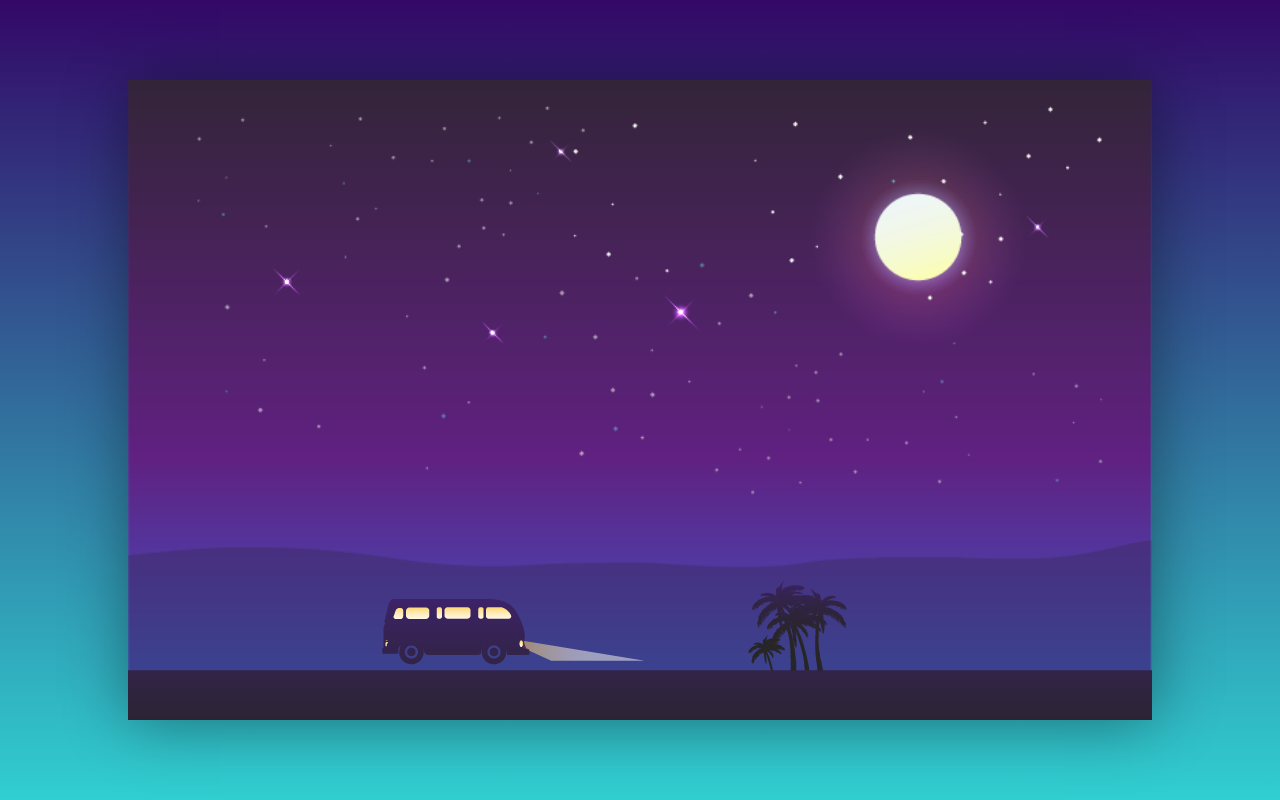
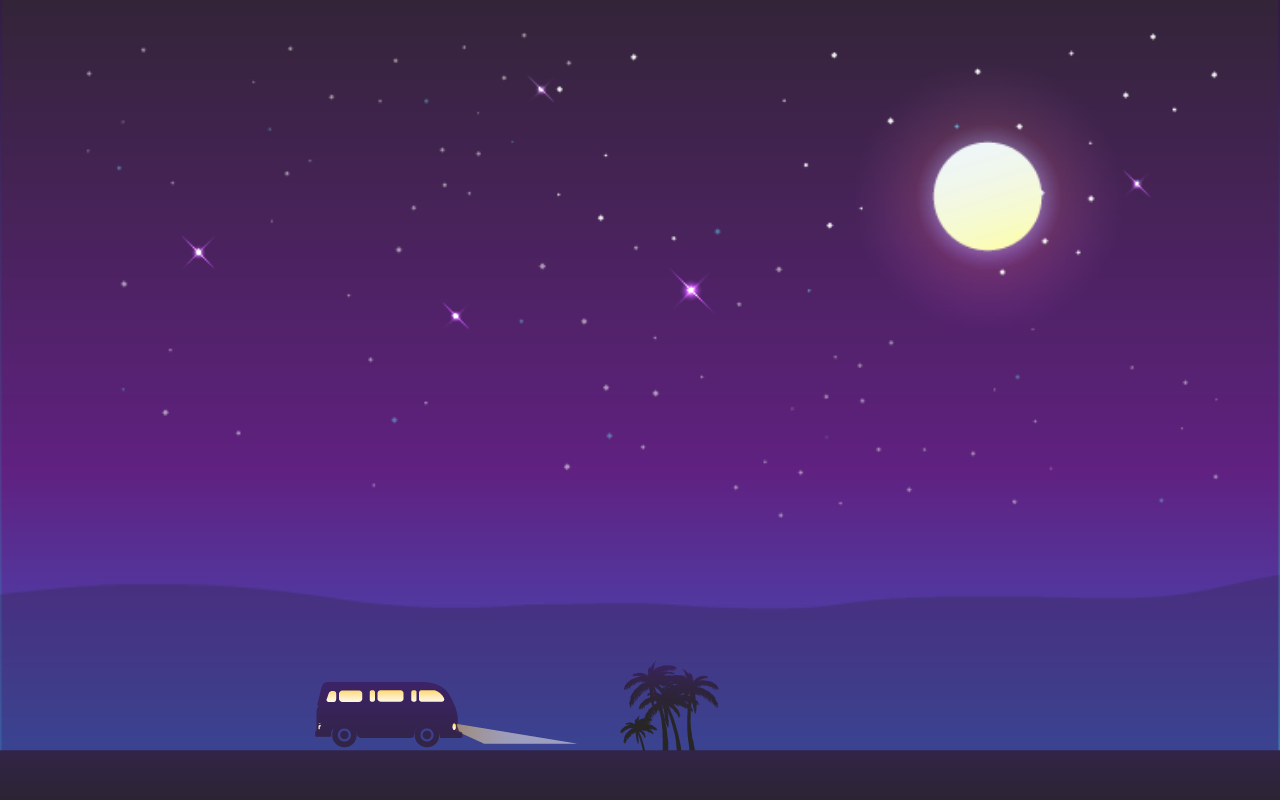
Before and after one commit to Eesha000/driving-night, a plain HTML site: page index.html in a window 1280 px wide. Drawn offline with nearby package versions, Linux system fonts and the light colour scheme.

```diff
--- a/style.css
+++ b/style.css
@@ -10,11 +10,12 @@ body {
 }
 
 .night {
-  height: 80vh;
-  /* height: 100vh; */
-  width: 80%;
+  /* height: 80vh; */
+  height: 100vh;
+  /* width: 80%; */
+  width: 100%;
   /* border: 1px solid black; */
-  margin: 5rem auto;
+  /* margin: 5rem auto; */
   background: url("/img/Img_1.png") no-repeat center center/cover;
   position: relative;
   box-shadow: 1px 2px 60px rgba(0,0,0,0.4);
@@ -34,7 +35,7 @@ body {
 
 .car {
   position: absolute;
-  bottom: 8%;
+  bottom: 6%;
   left: 24%;
 }
 
```
Also changed, not shown: 1 other file.
